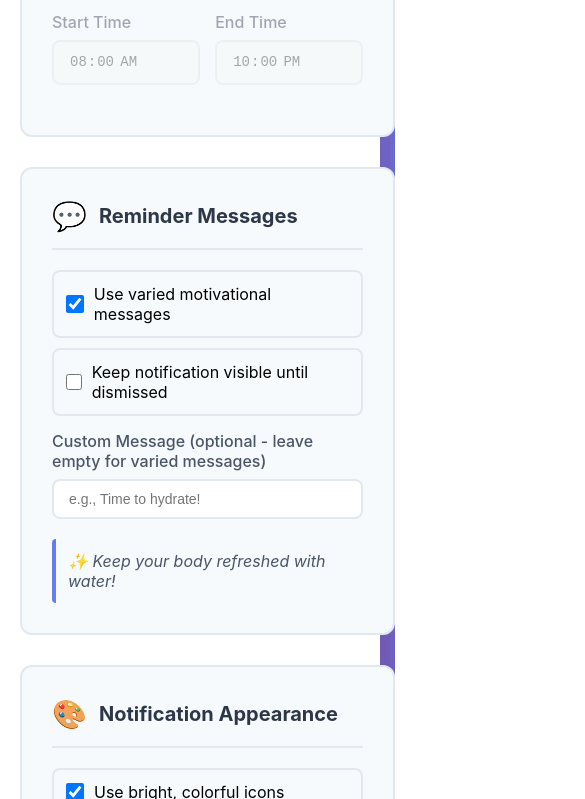
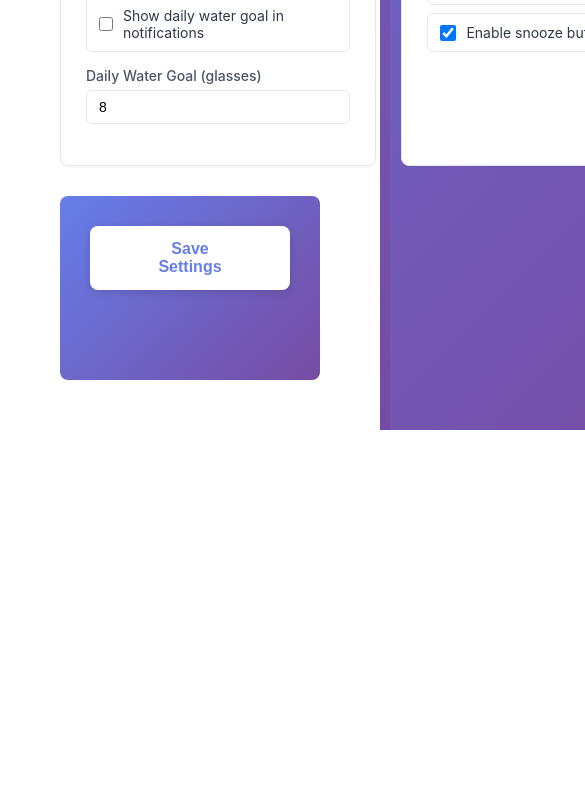
Before and after one commit to alii13/Hydration-hero, a browser extension: page options.html in a window 390 px wide. Shown: the part 1201-2000 px from the top of the page, 585 px wide, since content can reach past the window. After the commit the page ends 1631 px from the top, so only its background shows below. Drawn offline with Linux system fonts and the light colour scheme.

Commit message:
Optimize settings page for desktop/PC use
🎨 Desktop-optimized layout:
- Removed responsive/mobile breakpoints
- Cleaner, more compact design
- Better spacing and alignment
- Reduced padding and margins
- Smaller font sizes for better density
- Smoother transitions
- Professional desktop-focused UI

```diff
--- a/options.html
+++ b/options.html
@@ -6,156 +6,143 @@
   <title>Hydration Hero - Settings</title>
   <link rel="stylesheet" href="styles.css">
   <style>
+    * {
+      box-sizing: border-box;
+    }
+
     body {
       min-height: 100vh;
       background: linear-gradient(135deg, #667eea 0%, #764ba2 100%);
       padding: 0;
       margin: 0;
+      font-family: -apple-system, BlinkMacSystemFont, 'Segoe UI', Roboto, sans-serif;
     }
+
     .settings-container {
-      max-width: 1400px;
+      max-width: 1200px;
       margin: 0 auto;
       background: white;
       min-height: 100vh;
-      padding: 60px 80px;
+      padding: 50px 60px;
     }
 
-    /* Responsive padding */
-    @media (max-width: 1200px) {
-      .settings-container {
-        padding: 40px 60px;
-      }
-    }
-
-    @media (max-width: 768px) {
-      .settings-container {
-        padding: 30px 20px;
-      }
-    }
     .settings-header {
       display: flex;
       align-items: center;
       gap: 20px;
-      margin-bottom: 50px;
-      padding-bottom: 30px;
-      border-bottom: 3px solid #e2e8f0;
+      margin: -50px -60px 40px -60px;
+      padding: 40px 60px;
       background: linear-gradient(135deg, #667eea 0%, #764ba2 100%);
-      margin: -60px -80px 50px -80px;
-      padding: 40px 80px;
       color: white;
-    }
-
-    @media (max-width: 1200px) {
-      .settings-header {
-        margin: -40px -60px 40px -60px;
-        padding: 30px 60px;
-      }
-    }
-
-    @media (max-width: 768px) {
-      .settings-header {
-        margin: -30px -20px 30px -20px;
-        padding: 20px 20px;
-      }
     }
 
     .settings-header h1 {
       margin: 0;
-      font-size: 36px;
-      color: white;
+      font-size: 32px;
       font-weight: 700;
     }
 
-    /* Grid layout for sections */
+    .settings-header p {
+      margin: 5px 0 0 0;
+      opacity: 0.95;
+      font-size: 15px;
+    }
+
     .settings-grid {
       display: grid;
       grid-template-columns: repeat(2, 1fr);
-      gap: 30px;
-      margin-bottom: 40px;
-    }
-
-    @media (max-width: 1024px) {
-      .settings-grid {
-        grid-template-columns: 1fr;
-      }
+      gap: 25px;
+      margin-bottom: 30px;
     }
 
     .section {
-      margin-bottom: 0;
-      background: #f7fafc;
-      padding: 30px;
-      border-radius: 12px;
-      border: 2px solid #e2e8f0;
-      transition: all 0.3s;
-    }
-
-    .section:hover {
-      border-color: #667eea;
-      box-shadow: 0 4px 12px rgba(102, 126, 234, 0.1);
+      background: white;
+      padding: 25px;
+      border-radius: 8px;
+      border: 1px solid #e2e8f0;
+      box-shadow: 0 1px 3px rgba(0,0,0,0.05);
     }
 
     .section-full {
       grid-column: 1 / -1;
     }
     .section-title {
-      font-size: 20px;
-      font-weight: 700;
+      font-size: 16px;
+      font-weight: 600;
       color: #2d3748;
-      margin-bottom: 20px;
+      margin-bottom: 18px;
       display: flex;
       align-items: center;
-      gap: 12px;
-      padding-bottom: 15px;
-      border-bottom: 2px solid #e2e8f0;
+      gap: 8px;
+      padding-bottom: 12px;
+      border-bottom: 1px solid #e2e8f0;
     }
 
     .section-title span:first-child {
-      font-size: 28px;
+      font-size: 20px;
     }
     .form-group {
-      margin-bottom: 20px;
+      margin-bottom: 16px;
     }
+
     .form-group label {
       display: block;
-      margin-bottom: 8px;
+      margin-bottom: 6px;
       color: #4a5568;
       font-weight: 500;
+      font-size: 14px;
     }
-    .form-group select, .form-group input[type="time"], .form-group input[type="text"] {
+
+    .form-group select,
+    .form-group input[type="time"],
+    .form-group input[type="text"],
+    .form-group input[type="number"] {
       width: 100%;
-      padding: 10px 15px;
-      border: 2px solid #e2e8f0;
-      border-radius: 8px;
+      padding: 8px 12px;
+      border: 1px solid #e2e8f0;
+      border-radius: 6px;
       font-size: 14px;
-      transition: border-color 0.3s;
+      transition: all 0.2s;
     }
-    .form-group select:focus, .form-group input:focus {
+
+    .form-group select:focus,
+    .form-group input:focus {
       outline: none;
       border-color: #667eea;
+      box-shadow: 0 0 0 3px rgba(102, 126, 234, 0.1);
     }
     .radio-group, .checkbox-group {
       display: flex;
       flex-direction: column;
-      gap: 10px;
+      gap: 8px;
     }
+
     .radio-option, .checkbox-option {
       display: flex;
       align-items: center;
       gap: 10px;
-      padding: 12px;
-      border: 2px solid #e2e8f0;
-      border-radius: 8px;
+      padding: 10px 12px;
+      border: 1px solid #e2e8f0;
+      border-radius: 6px;
       cursor: pointer;
-      transition: all 0.3s;
+      transition: all 0.2s;
+      background: white;
     }
+
     .radio-option:hover, .checkbox-option:hover {
       border-color: #667eea;
       background: #f7fafc;
     }
+
     .radio-option input, .checkbox-option input {
-      width: 18px;
-      height: 18px;
+      width: 16px;
+      height: 16px;
       cursor: pointer;
+    }
+
+    .radio-option span, .checkbox-option span {
+      font-size: 14px;
+      color: #2d3748;
     }
     .volume-control {
       display: flex;
@@ -171,16 +158,24 @@
       color: #667eea;
     }
     .test-btn {
-      padding: 8px 16px;
+      padding: 7px 14px;
       background: #667eea;
       color: white;
       border: none;
       border-radius: 6px;
       cursor: pointer;
-      font-size: 14px;
+      font-size: 13px;
+      font-weight: 500;
+      transition: all 0.2s;
     }
+
     .test-btn:hover {
       background: #5568d3;
+      transform: translateY(-1px);
+    }
+
+    .test-btn:active {
+      transform: translateY(0);
     }
     .time-range {
       display: grid;
@@ -188,27 +183,33 @@
       gap: 15px;
     }
     .save-section {
-      margin-top: 50px;
-      padding: 40px;
+      margin-top: 30px;
+      padding: 30px;
       background: linear-gradient(135deg, #667eea 0%, #764ba2 100%);
-      border-radius: 12px;
+      border-radius: 8px;
       text-align: center;
     }
+
     .save-btn {
-      padding: 18px 60px;
+      padding: 14px 50px;
       background: white;
       color: #667eea;
       border: none;
-      border-radius: 10px;
-      font-size: 18px;
-      font-weight: 700;
+      border-radius: 8px;
+      font-size: 16px;
+      font-weight: 600;
       cursor: pointer;
-      transition: all 0.3s;
-      box-shadow: 0 4px 12px rgba(0,0,0,0.2);
+      transition: all 0.2s;
+      box-shadow: 0 2px 8px rgba(0,0,0,0.15);
     }
+
     .save-btn:hover {
-      transform: translateY(-3px);
-      box-shadow: 0 6px 20px rgba(0,0,0,0.3);
+      transform: translateY(-2px);
+      box-shadow: 0 4px 12px rgba(0,0,0,0.25);
+    }
+
+    .save-btn:active {
+      transform: translateY(0);
     }
     .save-status {
       margin-top: 20px;
```
Also changed, not shown: offscreen.html (+2 -2 lines).
